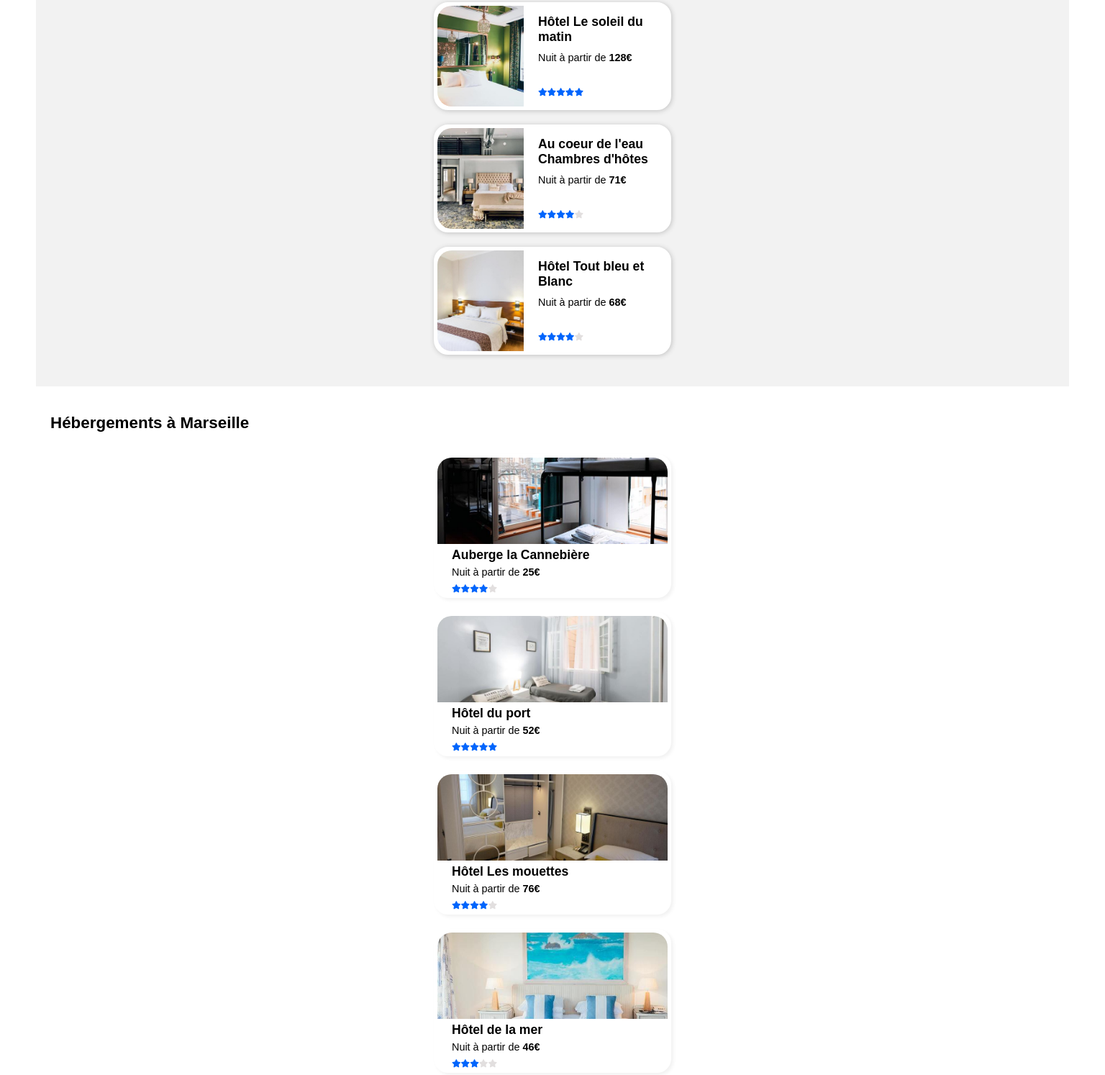
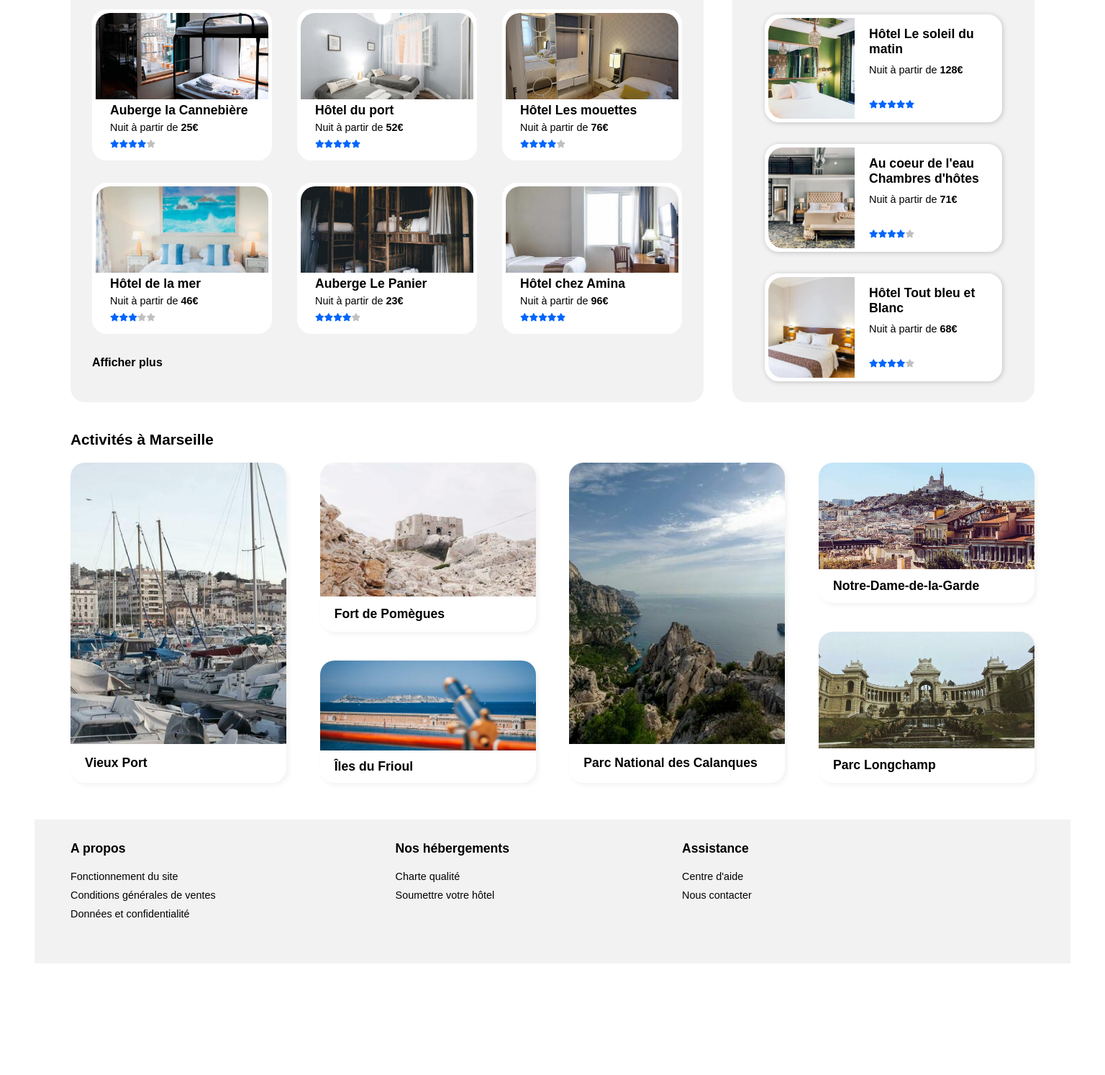
Before and after one commit to ChristianeMarcovici/ChristianeMarcovici_2_19012021, a plain HTML site: page index.html in a window 1536 px wide. Shown: the part 535-2029 px from the top of the page at 72% size. After the commit the page ends 1874 px from the top, so only its background shows below. Drawn offline with Linux system fonts and the light colour scheme.

Commit message:
version desktop

```diff
--- a/css/style.css
+++ b/css/style.css
@@ -41,16 +41,20 @@ a {
 ul {
   list-style-type: none;
 }
-.etoile i {
+.etoile i, .etoile1 i, .etoile2 i {
   font-size: 0.7em;
   color: #0065fc;
 }
-#i_silver {
-  color: #e2dfdf;
+.etoile1 :nth-last-child(1){
+  color: silver;
+}
+.etoile2 :nth-last-child(-n+2) {
+  color: silver;
 }
 header {
+  position: relative;
+  top: 0px;
   width: 100%;
-  margin-bottom: 20px;
 }
 .imglogo {
   width: 100px;
@@ -90,8 +94,8 @@ header {
   text-decoration: none;
   list-style-type: none;
   position: absolute;
-  top: 45px;
-  right: 30px;
+  top: 5px;
+  right: 25px;
 }
 .lien1:hover,
 .lien2:hover {
@@ -126,7 +130,7 @@ li a:hover {
 }
 .marseille {
   width: 240px;
-  height: 45px;
+  height: 42px;
   text-decoration: none;
   border: none;
   border-top: 2px solid #f2f2f2;
@@ -139,10 +143,11 @@ li a:hover {
   height: 50px;
   background-color: #0065fc;
   color: white;
-  border-radius: 17px 17px 17px 17px;
+  border-radius: 15px 15px 15px 15px;
   border: none;
   position: absolute;
   right: 0px;
+  top: 0px;
 }
 .desktop {
   display: none;
@@ -182,7 +187,8 @@ li a:hover {
   left: -5px;
 }
 #filtre li:hover {
-  border: 4px solid #deebff;
+  border: 1px solid #deebff;
+  background-color: #deebff;
 }
 .info p {
   margin-left: 10px;
@@ -222,7 +228,6 @@ li a:hover {
   align-items: baseline;
   margin: 30px 0px 20px 0px;
 }
-
 .populaire h2,
 .populaire i {
   font-size: 1.4em;
@@ -278,7 +283,6 @@ li a:hover {
   flex-direction: column;
   align-items: center;
 }
-
 .conteneur2 {
   /*hebergement a marseille*/
   width: 320px;
@@ -345,7 +349,6 @@ li a:hover {
   align-items: center;
   margin: auto;
 }
-
 .conteneur3 {
   /*activite a marseille*/
   width: 320px;
@@ -411,7 +414,7 @@ footer li {
   font-size: 0.9em;
   margin: 0px 10px 10px 0px;
 }
-@media (min-width: 750px) and (max-width: 982px) {
+@media (min-width: 750px) {
   h1 {
     font-size: 1.6em;
     text-align: center;
@@ -447,6 +450,7 @@ footer li {
   }
   .section2 {
     flex-flow: row wrap;
+    align-content: center;
     height: 500px;
     padding: 0px;
     margin: 20px 0px 20px 0px;
@@ -457,7 +461,7 @@ footer li {
     padding: 0px 30px 0px 30px;
     margin-bottom: 0px;
   }
-  .tablette1 {
+  .tablette1, .tablette2 {
     /*lrs plus populaires*/
     width: 100%;
     display: flex;
@@ -466,7 +470,7 @@ footer li {
   }
 
   .tablette {
-    /*hebergement et activité*/
+    /*hebergement */
     display: flex;
     flex-flow: row wrap;
     justify-content: space-around;
@@ -476,18 +480,105 @@ footer li {
     margin-left: auto;
     margin-right: auto;
   }
-
+  .desk_foot {
+    display: flex;
+    width: 100%;
+    justify-content: space-around
+  }
   footer {
     flex-direction: row;
     justify-content: space-around;
     align-items: baseline;
     height: 200px;
   }
+  footer ul {
+
+    margin-left: 0px;
+    padding-left: 0px;
+  }
+  footer h3 {
+  margin-left: 0px;
+  }
 }
-@media (min-width: 982px) {
+@media (min-width:1000px) {
+
+  .tablette {
+    /*hebergement */
+    width: 90%;
+    height: 800px;
+  }
+.populaire {
+  margin-bottom: 50px;
+}
+}
+@media (min-width:1300px) {
+  .section4 {
+    width: 95%;
+    display: flex;
+    flex-direction: column;
+    align-items: center;
+    margin-bottom: 50px;
+    padding: 0px;
+  }
+  .conteneur3 {
+    /*activite a marseille*/
+    width: 280px;
+  }
+  .loisirs {
+    /*texte*/
+    height:55px;
+    margin: 0px;
+  }
+  .img_activite {
+    width: 100%;
+    height: 90%;
+  }
+  .desk_act1 {
+
+    height: 445px;
+    margin: 0px;
+   }
+   .desk_act2 {
+     height: 235px;
+     margin: 0px;
+   }
+  .desk_act3 {
+    height: 170px;
+    margin: 0px;
+  }
+  .desk_act4 {
+    height: 195px;
+    margin: 0px;
+  }
+  .desk_act5 {
+    height: 210px;
+    margin: 0px;
+  }
+  .tablette2 {
+    width: 100%;
+    height: 445px;
+    flex-flow: column wrap;
+    justify-content: space-between;
+    align-content: space-between;
+    margin: 0px;
+    padding: 0px;
+  }
+}
+@media (min-width:1440px) {
   body {
-    margin-left: 50px;
-    margin-right: 50px;
+    width: 1440px;
+    margin: auto ;
+    padding: 0 ;
+  }
+  #bloc_page {
+    width: 1340px;
+    margin: 0 auto;
+    padding: 0px;
+  }
+  header {
+    display: flex;
+    justify-content: space-between;
+    position: relative;
   }
   nav ul {
     display: flex;
@@ -498,9 +589,10 @@ footer li {
     height: 55px;
     position: absolute;
     top: 0px;
-    right: 40px;
+    right: 0px;
     margin: 0px;
     padding: 0px;
+
   }
   .lien1,
   .lien2 {
@@ -511,7 +603,6 @@ footer li {
     margin: 0px;
     padding: 0px;
   }
-
   .inscrire {
     width: 100%;
     height: 55px;
@@ -531,18 +622,22 @@ footer li {
     border-top: 5px solid #0065fc;
     border-bottom: none;
   }
-
   li a:hover {
     color: #0065fc;
   }
   .imglogo {
     margin: 40px 0px 30px 0px;
   }
+  .section1 {
+    text-align: left;
+  }
   h1 {
-    font-size: 1.3em;
+    font-size: 1.4em;
     margin: 0px;
+    text-align: left;
   }
   .section1 p {
+    font-size: 1em;
     margin: 10px 0px 0px 0px;
   }
   .loupe {
@@ -555,10 +650,10 @@ footer li {
     flex-flow: row nowrap;
     justify-content: stretch;
     position: relative;
-    margin-bottom: 50px 0px 0px 0px;
+    margin: 30px 0px 50px 0px;
     padding: 0px;
   }
-  .desktop {
+  .desktop {/*bouton rechercher*/
     width: 135px;
     height: 50px;
     display: flex;
@@ -575,7 +670,7 @@ footer li {
   }
   .marseille {
     width: 235px;
-    height: 45px;
+    height: 43px;
     padding-left: 20px;
   }
   .map {
@@ -584,8 +679,15 @@ footer li {
   }
   #filtre {
     display: flex;
+    justify-content: flex-start;
+    margin-top: 20px;
+    margin-bottom: 20px;
+  }
+  #filtre ul {
+    justify-content: flex-start;
   }
   #filtre li {
+    width: auto;
     margin-right: 30px;
   }
   #filtre h2 {
@@ -603,4 +705,88 @@ footer li {
     font-size: 0.8em;
     margin-right: 20px;
   }
+  .desktop2 {/*hebergement +les plus populaires*/
+    display: flex;
+    flex-direction: row-reverse;
+    justify-content: space-between;
+    width: 1340px;
+    height: 630px;
+    margin: 0px;
+    padding: 0px;
+  }
+  .populaire {
+    font-size: 1em;
+    margin-top: 30px;
+    margin-bottom: 0px;
+    padding: 0px 45px 0px 45px;
+  }
+  .section2 {/*les plus populaires*/
+    width: 420px;
+    height: 100%;
+    border-radius: 20px ;
+    align-content: space-around;
+    justify-content: space-around;
+    margin: 0px;
+    padding: 0px;
+  }
+  .conteneur {/*les plus populaires*/
+    margin: 10px 20px 20px 20px;
+  }
+  .section3 {   /*hebergement inclant tablette, fond et h2*/
+    width: 880px;
+    height: 100%;
+    background-color: #f2f2f2;
+    border-radius:20px;
+    margin: 0px;
+    padding: 0px;
+  }
+  .tablette {
+    /*hebergement*/
+    width: 820px;
+    height: 500px;
+    display: flex;
+    flex-flow: row wrap;
+    justify-content: space-between;
+    align-content: space-between;
+  }
+  .section3 h2 {
+    width: 95%;
+    font-size: 1.3em;
+    display: flex;
+    justify-content: flex-start;
+    margin-top: 40px;
+    margin-bottom: 20px;
+  }
+ .conteneur2 {
+   width: 240px;
+   height: 200px;
+ }
+ .section3 h4 {
+   width: 90%;
+   justify-content: flex-start;
+   margin: 0;
+   font-size: 1em;
+ }
+ .section4 {/*activite à marseille*/
+  width: 1340px;
+    height: 500px;
+    display: flex;
+    margin: 40px 0px 40px 0px;
+ }
+ .section4 h2 {
+   width: 100%;
+  margin: 0px 0px 20px 0px;
+  font-size: 1.3em;
 }
+.conteneur3 { /*activite a marseille*/
+  width: 300px;
+}
+.desk_foot {
+  display: flex;
+  justify-content: flex-start;
+  width: 1340px;
+}
+.tablette3 {/*footer*/
+  margin-right: 240px;
+}
+}
--- a/index.html
+++ b/index.html
@@ -6,7 +6,6 @@
     <meta name="viewport" content="width=device-width, initial-scale=1.0">
     <link rel="stylesheet" href="css/style.css">
     <script src="https://kit.fontawesome.com/881771a312.js" crossorigin="anonymous"></script>
-
     <title>Reservia</title>
 </head>
 
@@ -30,27 +29,24 @@
                 <form class="rechercher">
                     <input class="marseille" type="text" placeholder="Marseille, France">
                     <button class="loupe" type="submit"><i class="fas fa-search"></i></button>
-                   <button class="desktop" type="submit">Rechercher</button>
-
+                    <button class="desktop" type="submit">Rechercher</button>
                 </form>
             </div>
             <div id="filtre">
                 <h2>Filtres</h2>
-                <p>
                 <ul>
                     <li><i class="fas fa-money-bill-wave"></i>Économique</li>
                     <li><i class="fas fa-child"></i>Familial</li>
                     <li><i class="fas fa-heart"></i>Romantique</li>
                     <li><i class="fas fa-dog"></i>Animaux autorisés</li>
                 </ul>
-                </p>
             </div>
             <div class="info">
                 <i class="fas fa-info"></i>
                 <p>Plus de 500 logements sont disponibles dans cette ville</p>
             </div>
         </section>
-        <section class="version2">
+        <section class="desktop2">
             <aside class="section2">
                 <div class="populaire">
                     <h2>Les plus populaires</h2>
@@ -66,6 +62,7 @@
                                 <div class="etoile"><i class="fas fa-star"></i><i class="fas fa-star"></i><i
                                         class="fas fa-star"></i><i class="fas fa-star"></i><i class="fas fa-star"></i>
                                 </div>
+
                             </div>
                         </article>
                     </a>
@@ -75,9 +72,8 @@
                             <div class="hotel">
                                 <h3>Au coeur de l'eau Chambres d'hôtes </h3>
                                 <p>Nuit à partir de <strong>71€</strong></p>
-                                <div class="etoile"><i class="fas fa-star"></i><i class="fas fa-star"></i><i
-                                        class="fas fa-star"></i><i class="fas fa-star"></i><i id="i_silver"
-                                        class="fas fa-star "></i>
+                                <div class="etoile1"><i class="fas fa-star"></i><i class="fas fa-star"></i><i
+                                        class="fas fa-star"></i><i class="fas fa-star"></i><i class="fas fa-star "></i>
                                 </div>
                             </div>
                         </article>
@@ -88,9 +84,8 @@
                             <div class="hotel">
                                 <h3>Hôtel Tout bleu et Blanc </h3>
                                 <p>Nuit à partir de <strong>68€</strong></p>
-                                <div class="etoile"><i class="fas fa-star"></i><i class="fas fa-star"></i><i
-                                        class="fas fa-star"></i><i class="fas fa-star"></i><i id="i_silver"
-                                        class="fas fa-star"></i>
+                                <div class="etoile1"><i class="fas fa-star"></i><i class="fas fa-star"></i><i
+                                        class="fas fa-star"></i><i class="fas fa-star"></i><i class="fas fa-star"></i>
                                 </div>
                             </div>
                         </article>
@@ -106,9 +101,8 @@
                             <div class="hotel2">
                                 <h3>Auberge la Cannebière </h3>
                                 <p>Nuit à partir de <strong>25€</strong></p>
-                                <div class="etoile"><i class="fas fa-star"></i><i class="fas fa-star"></i><i
-                                        class="fas fa-star"></i><i class="fas fa-star"></i><i id="i_silver"
-                                        class="fas fa-star"></i>
+                                <div class="etoile1"><i class="fas fa-star"></i><i class="fas fa-star"></i><i
+                                        class="fas fa-star"></i><i class="fas fa-star"></i><i class="fas fa-star"></i>
                                 </div>
                             </div>
                         </article>
@@ -131,9 +125,8 @@
                             <div class="hotel2">
                                 <h3>Hôtel Les mouettes </h3>
                                 <p>Nuit à partir de <strong>76€</strong></p>
-                                <div class="etoile"><i class="fas fa-star"></i><i class="fas fa-star"></i><i
-                                        class="fas fa-star"></i><i class="fas fa-star"></i><i id="i_silver"
-                                        class="fas fa-star"></i>
+                                <div class="etoile1"><i class="fas fa-star"></i><i class="fas fa-star"></i><i
+                                        class="fas fa-star"></i><i class="fas fa-star"></i><i class="fas fa-star"></i>
                                 </div>
                             </div>
                         </article>
@@ -144,9 +137,8 @@
                             <div class="hotel2">
                                 <h3>Hôtel de la mer </h3>
                                 <p>Nuit à partir de <strong>46€</strong></p>
-                                <div class="etoile"><i class="fas fa-star"></i><i class="fas fa-star"></i><i
-                                        class="fas fa-star"></i><i id="i_silver" class="fas fa-star"></i><i
-                                        id="i_silver" class="fas fa-star"></i>
+                                <div class="etoile2"><i class="fas fa-star"></i><i class="fas fa-star"></i><i
+                                        class="fas fa-star"></i><i class="fas fa-star"></i><i class="fas fa-star"></i>
                                 </div>
                             </div>
                         </article>
@@ -157,9 +149,8 @@
                             <div class="hotel2">
                                 <h3>Auberge Le Panier </h3>
                                 <p>Nuit à partir de <strong>23€</strong></p>
-                                <div class="etoile"><i class="fas fa-star"></i><i class="fas fa-star"></i><i
-                                        class="fas fa-star"></i><i class="fas fa-star"></i><i id="i_silver"
-                                        class="fas fa-star"></i>
+                                <div class="etoile1"><i class="fas fa-star"></i><i class="fas fa-star"></i><i
+                                        class="fas fa-star"></i><i class="fas fa-star"></i><i class="fas fa-star"></i>
                                 </div>
                             </div>
                         </article>
@@ -176,55 +167,55 @@
                             </div>
                         </article>
                     </a>
-
                     <h4>Afficher plus</h4>
                 </div>
             </div>
         </section>
         <section class="section4">
-
             <h2 id="activite">Activités à Marseille</h2>
-            <div class="tablette">
+            <div class="tablette2">
                 <a href="#">
-                    <article class="conteneur3">
+                    <article class="conteneur3 desk_act1  ">
                         <div class="img_activite img10"></div>
                         <h3 class="loisirs">Vieux Port</h3>
                     </article>
                 </a>
                 <a href="#">
-                    <article class="conteneur3">
+                    <article class="conteneur3 desk_act2">
                         <div class="img_activite img11"></div>
                         <h3 class="loisirs">Fort de Pomègues</h3>
                     </article>
                 </a>
                 <a href="#">
-                    <article class="conteneur3">
+                    <article class="conteneur3 desk_act3 ">
                         <div class="img_activite img12"></div>
                         <h3 class="loisirs">Îles du Frioul</h3>
                     </article>
                 </a>
                 <a href="#">
-                    <article class="conteneur3">
+                    <article class="conteneur3 desk_act1 ">
                         <div class="img_activite img13"></div>
                         <h3 class="loisirs">Parc National des Calanques</h3>
                     </article>
                 </a>
                 <a href="#">
-                    <article class="conteneur3">
+                    <article class="conteneur3 desk_act4 ">
                         <div class="img_activite img14"></div>
                         <h3 class="loisirs">Notre-Dame-de-la-Garde</h3>
                     </article>
                 </a>
                 <a href="#">
-                    <article class="conteneur3">
+                    <article class="conteneur3 desk_act5">
                         <div class="img_activite img15"></div>
                         <h3 class="loisirs">Parc Longchamp</h3>
                     </article>
                 </a>
             </div>
         </section>
-        <footer>
-            <div class="tablette3">
+    </div>
+    <footer>
+        <div class="desk_foot">
+            <div class="tablette3 ">
                 <h3>A propos</h3>
                 <ul>
                     <li>Fonctionnement du site</li>
@@ -232,24 +223,22 @@
                     <li>Données et confidentialité</li>
                 </ul>
             </div>
-            <div class="tablette3">
+            <div class="tablette3 ">
                 <h3>Nos hébergements</h3>
                 <ul>
                     <li>Charte qualité</li>
                     <li>Soumettre votre hôtel</li>
                 </ul>
             </div>
-            <div class="tablette3">
+            <div class="tablette3 ">
                 <h3>Assistance</h3>
                 <ul>
                     <li>Centre d'aide</li>
                     <li>Nous contacter</li>
                 </ul>
             </div>
-
-        </footer>
-
-
+        </div>
+    </footer>
     </div>
 </body>
 
```
